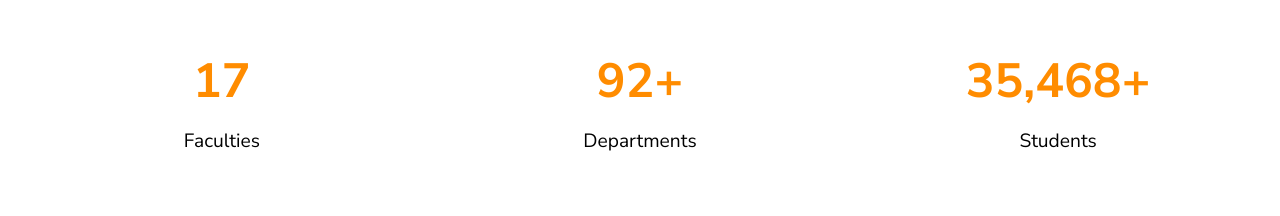
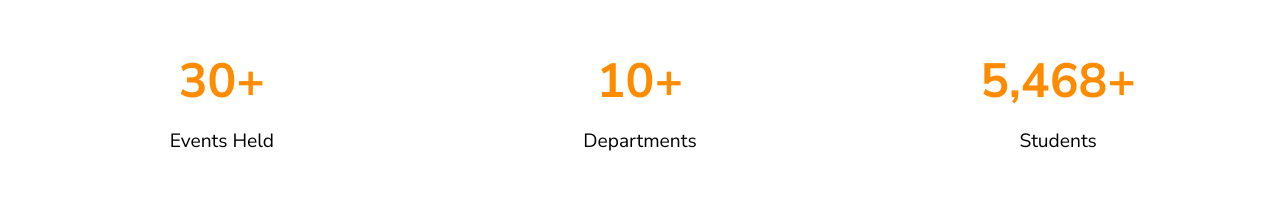
Before and after one commit to Bezliab/campusconnect, a React (Vite) app: page /about in a window 1280 px wide. Shown: the part 3400-3616 px from the top of the page. Built offline with nearby package versions, Linux system fonts and the light colour scheme.

Commit message:
v 10.2.3

```diff
--- a/src/components/StatCounter/statcounter.jsx
+++ b/src/components/StatCounter/statcounter.jsx
@@ -4,9 +4,9 @@ import "./statcounter.css";
 
 const StatsCounter = () => {
   const stats = [
-    { end: 17, label: "Faculties" },
-    { end: 92, suffix: "+", label: "Departments" },
-    { end: 35468, suffix: "+", label: "Students" },
+    { end: 30, suffix: "+", label: "Events Held" },
+    { end: 10, suffix: "+", label: "Departments" },
+    { end: 5468, suffix: "+", label: "Students" },
   ];
 
   return (
```
